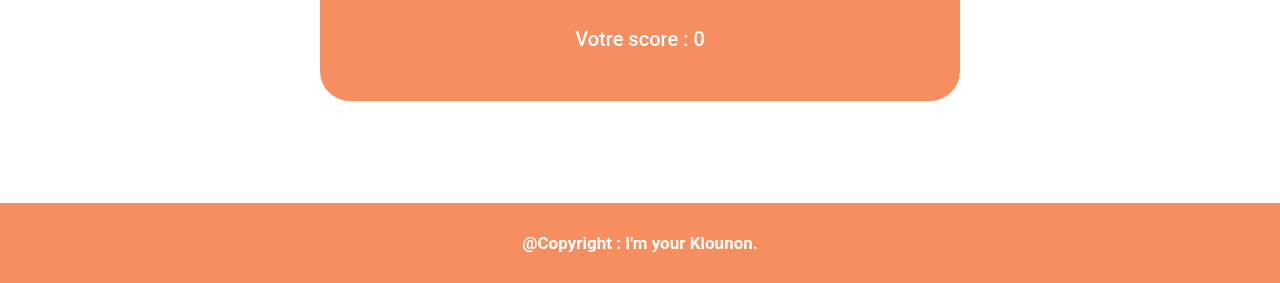
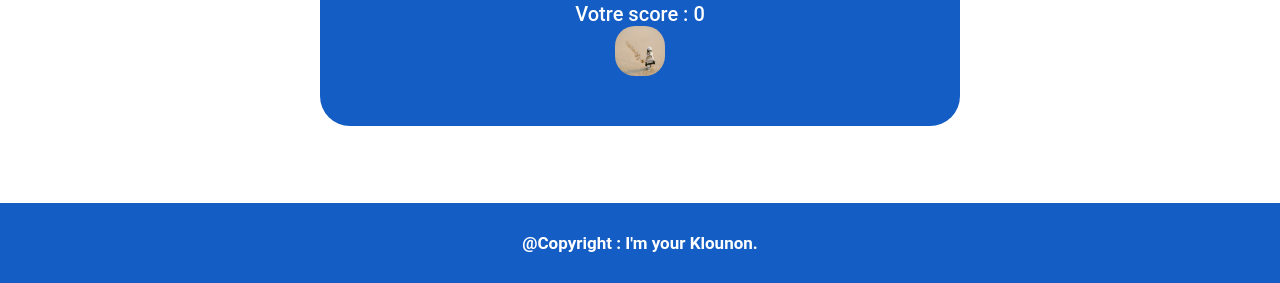
Before and after one commit to CAQCUILAS/kanbleoun, a plain HTML site: page index.html in a window 1280 px wide. Shown: the part 517-800 px from the top of the page. Drawn offline with Linux system fonts and the light colour scheme.

Commit message:
Ajout d'un dossier image et modifier les éléments du html

```diff
--- a/index.html
+++ b/index.html
@@ -13,6 +13,7 @@
     <script src="scripts/config.js" defer> </script>
     <script src="scripts/script.js" defer></script>
     <script src="scripts/main.js" defer></script>
+    <script src="scripts/application.js" defer>  </script>
 </head>
 <body>
     <!-- HEADER -->
@@ -46,6 +47,7 @@
         <div class="zoneScore">
             Votre score : <span>0</span>
         </div>
+        <img src="img/1.jpg" alt="Image de base" id="imagechangeante" width="50px" height="50px" class="border">
 
     </main>
 
--- /dev/null
+++ b/scripts/application.js
@@ -0,0 +1,4 @@
+let image = document.getElementById("imagechangeante")
+
+image.src = ("src", "img/2.jpg")
+image.classList.add("border_color")
--- a/style/style.css
+++ b/style/style.css
@@ -12,8 +12,8 @@
  */
 
 body {
-    --color-primary: #f76c5e;
-    --color-secondary: #f68e5f;
+    --color-primary: #1e6edd;
+    --color-secondary: #135dc4;
     --color-tertiary: #ffeee6;
 }
 
@@ -76,7 +76,7 @@ button {
 }
 
 button:hover {
-    color: var(--color-primary);
+    color: #000000;
     background-color: var(--color-tertiary);
     cursor: pointer;
 }
@@ -134,6 +134,16 @@ footer {
     font-size: 17px;
     color: white;
     background-color: var(--color-secondary);
+}
+
+
+/* sur l'image */
+.border {
+    border-radius: 20px;
+}
+
+.border_color {
+    border-color: aqua;
 }
 
 /**
```
Also changed, not shown: img/2.jpg (added), 1 other file.
